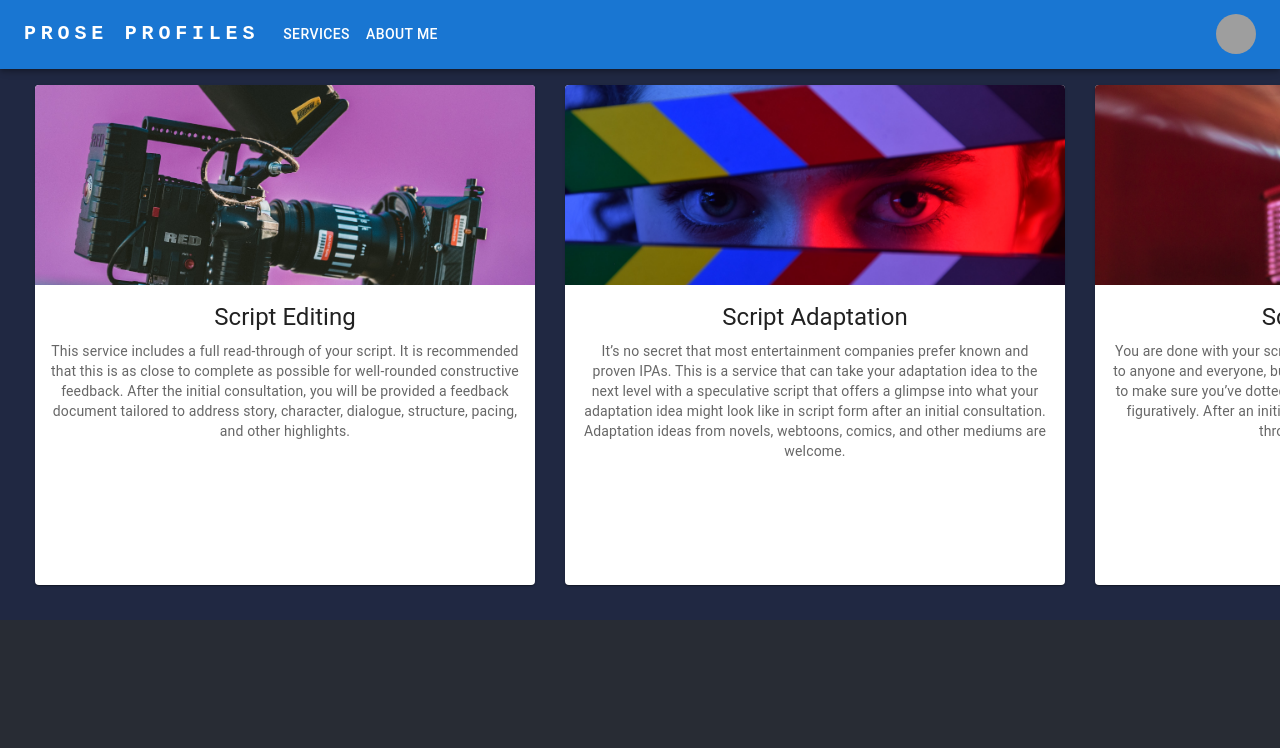
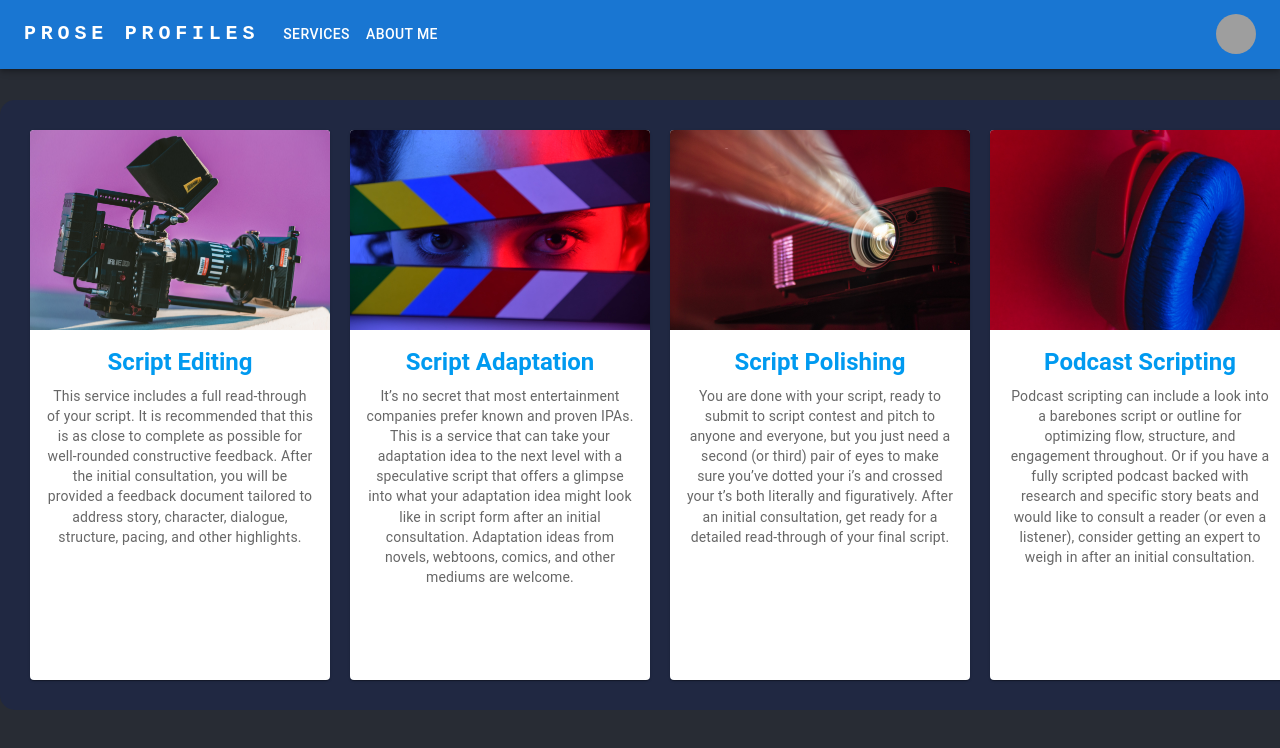
Before and after one commit to stephenkro/ProseProfiles, a React (Create React App) app: page / in a window 1280 px wide. Shown: the top 748 px of the page. Built offline with nearby package versions, Linux system fonts and the light colour scheme; grey boxes are pictures that could not be loaded.

Commit message:
fixed card styles and text color and bold

```diff
--- a/src/components/Card.tsx
+++ b/src/components/Card.tsx
@@ -1,19 +1,27 @@
-import * as React from 'react';
-import Card from '@mui/material/Card';
-import CardContent from '@mui/material/CardContent';
-import CardMedia from '@mui/material/CardMedia';
-import Typography from '@mui/material/Typography';
-import { CardActionArea } from '@mui/material'
+import * as React from "react";
+import Card from "@mui/material/Card";
+import CardContent from "@mui/material/CardContent";
+import CardMedia from "@mui/material/CardMedia";
+import Typography from "@mui/material/Typography";
+import { CardActionArea } from "@mui/material";
 
-
-
-
-
-export default function ActionCard(props:any){
-
+export default function ActionCard(props: any) {
+  const handleClick = () => {
+    console.log('CLICK FUNCTION HERE')
+  }
     return (
-    <Card sx={{ minHeight: 500, maxHeight: 550 , maxWidth: 550, minWidth: 500, margin: '15px', overflow:'auto' }}>
-      <CardActionArea>
+        <CardActionArea onClick={handleClick}>
+            <Card
+                sx={{
+                    minHeight: 550,
+                    maxHeight: 700,
+                    maxWidth: 700,
+                    minWidth: 300,
+                    margin: "10px",
+                    overflow: "auto",
+                    color: "#009AF0",
+                }}
+            >
                 <CardMedia
                     component="img"
                     height="200"
@@ -21,14 +29,14 @@ export default function ActionCard(props:any){
                     alt="pic"
                 />
                 <CardContent>
-          <Typography gutterBottom variant="h5" component="div">
+                    <Typography gutterBottom variant="h5" component="div" fontWeight={700}>
                         {props.name}
                     </Typography>
                     <Typography variant="body2" color="text.secondary">
                         {props.description}
                     </Typography>
                 </CardContent>
+            </Card>
         </CardActionArea>
-    </Card>
     );
 }
--- a/src/components/Home.tsx
+++ b/src/components/Home.tsx
@@ -40,7 +40,8 @@ export const Home = () => {
     return (
         // <div className={'Homebar'}>
            <Box sx={{
-        marginTop:'50px',
+        marginTop:'100px',
+        borderRadius: '15px',
         marginRight:'20px',
         padding:'20px',
         width: '100%',
```
Lines whose indentation alone changed are shown as unchanged.
